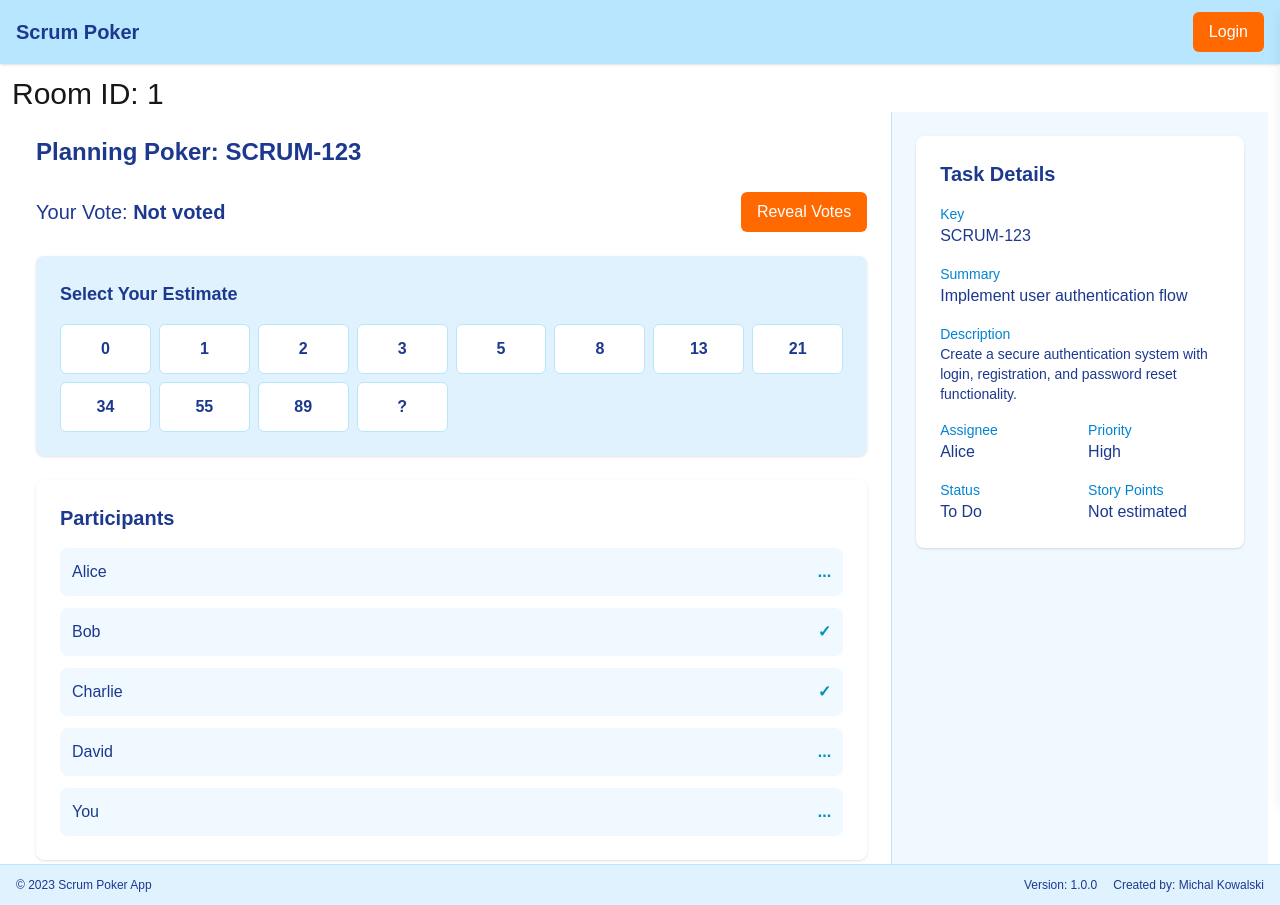
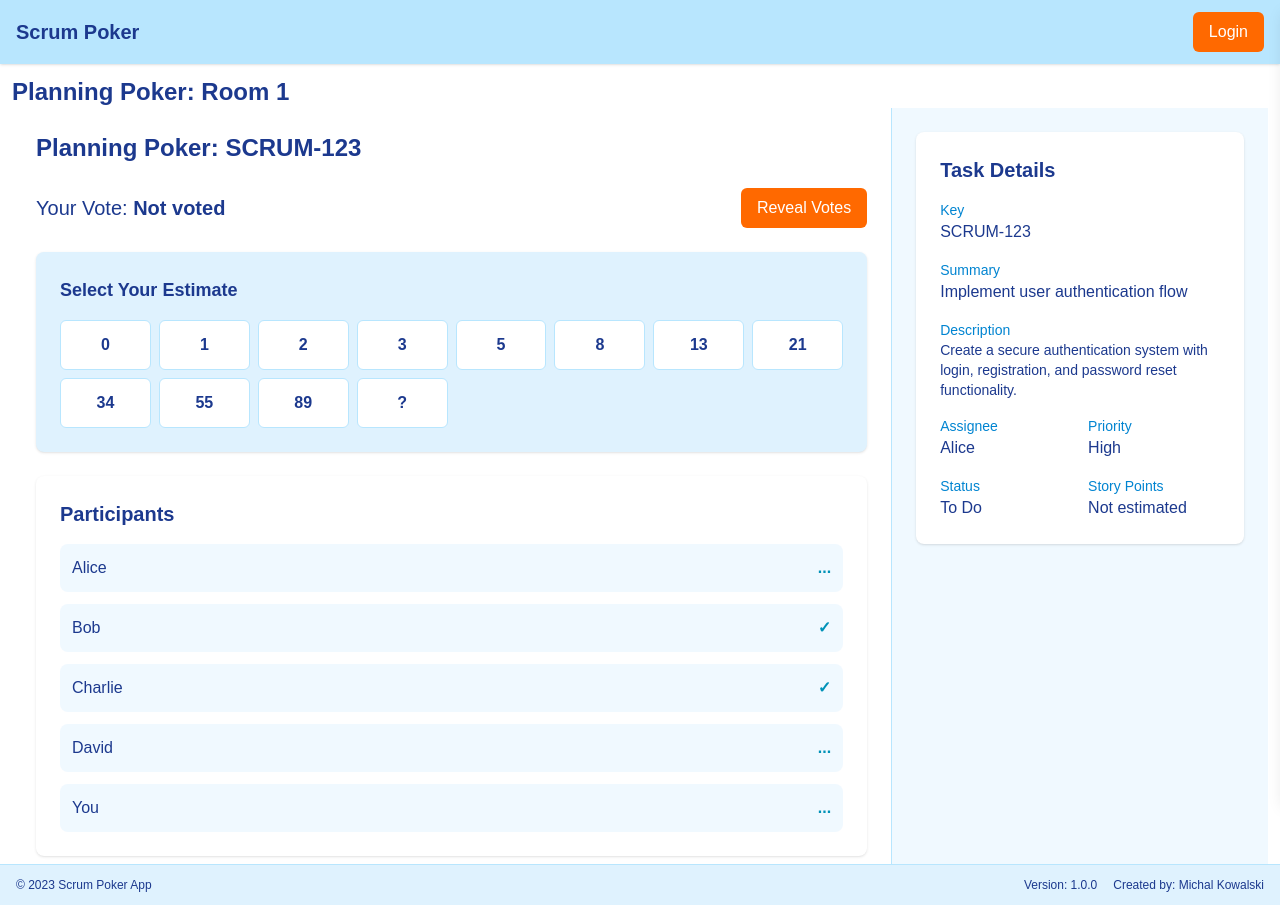
Before and after one commit to MichalWr88/scrum-poker-front, a Next.js app: page /room/1 in a window 1280 px wide. Built offline with nearby package versions, Linux system fonts and the light colour scheme.

Commit message:
feat: update metadata title and enhance Room ID display for improved clarity

```diff
--- a/src/app/layout.tsx
+++ b/src/app/layout.tsx
@@ -16,7 +16,7 @@
 });
 
 export const metadata: Metadata = {
-  title: "Scrum Poker App",
+  title: "Scrum Poker App with Jira Integration",
   description: "A collaborative planning poker tool for agile teams",
 };
 
--- a/src/app/room/[id]/page.tsx
+++ b/src/app/room/[id]/page.tsx
@@ -4,7 +4,9 @@
   const { id } = await params;
   return (
     <div className=" h-screen flex-col overflow-auto p-3">
-      <h1 className="text-3xl ">Room ID: {id}</h1>
+      <h1 className="text-2xl font-bold text-blue-900">
+        Planning Poker: Room {id}
+      </h1>
       <ScrumPokerRoom />
     </div>
   );
```
